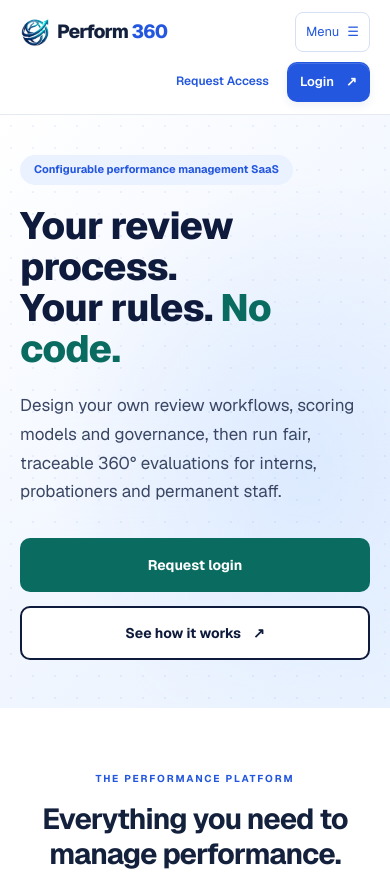
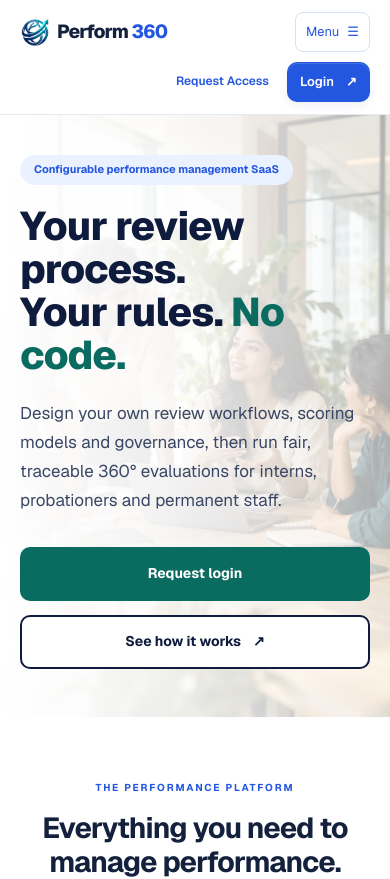
Before and after one commit to Satheesan-R/360-performance-platform-frontend, a Next.js app: page / in a window 390 px wide. Shown: the top 879 px of the page. Built offline with nearby package versions, Linux system fonts and the light colour scheme.

Commit message:
use team image as section background

```diff
--- a/components/landing/landing.module.css
+++ b/components/landing/landing.module.css
@@ -1,16 +1,11 @@
 .heroSplit {
   padding: 88px 0 72px;
   background:
-    radial-gradient(circle, #2457df12 1px, transparent 1px) 0 0 / 22px 22px,
-    radial-gradient(ellipse at 78% 60%, #dceaff 0, transparent 58%),
-    linear-gradient(135deg, #ffffff 0%, #f1f6ff 55%, #eaf3ff 100%);
+    linear-gradient(90deg, #ffffff 0%, #ffffff 35%, #ffffffdc 58%, #ffffff2e 100%),
+    url("/images/landing-team.webp") center right / cover no-repeat;
   color: #0f1b3d;
 }
 .heroGrid {
-  display: grid;
-  grid-template-columns: minmax(0, 1.1fr) minmax(0, 1fr);
-  align-items: center;
-  gap: 56px;
   max-width: 1180px;
   margin: 0 auto;
   padding: 0 24px;
@@ -79,45 +74,18 @@
 .heroSecondary:hover {
   background: #f1f7f6;
 }
-.heroVisual {
-  position: relative;
-  min-width: 0;
-  padding: 12px;
-  border-radius: 24px;
-  background: #ffffffb3;
-  border: 1px solid #d7e5ff;
-  box-shadow: 0 24px 56px -20px #2457df45, 0 0 32px #a9caff55;
-}
-.heroPhoto {
-  position: relative;
-  aspect-ratio: 4 / 5;
-  overflow: hidden;
-  border-radius: 16px;
-}
-.heroImage {
-  object-fit: cover;
-  object-position: center;
-}
 @media (max-width: 800px) {
   .heroSplit {
     padding: 56px 0;
+    background:
+      linear-gradient(90deg, #ffffff 0%, #ffffffeb 42%, #ffffffa8 100%),
+      url("/images/landing-team.webp") center / cover no-repeat;
   }
   .heroGrid {
-    grid-template-columns: minmax(0, 1fr);
-    gap: 36px;
+    padding-inline: 24px;
   }
   .heroCopy {
     max-width: 620px;
-  }
-  .heroCopy h1 {
-    font-size: clamp(38px, 7vw, 56px);
-  }
-  .heroVisual {
-    width: 100%;
-    max-width: 620px;
-  }
-  .heroPhoto {
-    aspect-ratio: 5 / 4;
   }
 }
 @media (max-width: 480px) {
@@ -138,14 +106,6 @@
   .heroActions {
     align-items: stretch;
     flex-direction: column;
-  }
-  .heroVisual {
-    padding: 8px;
-    border-radius: 20px;
-  }
-  .heroPhoto {
-    aspect-ratio: 1;
-    border-radius: 14px;
   }
 }
 .landing {
```
